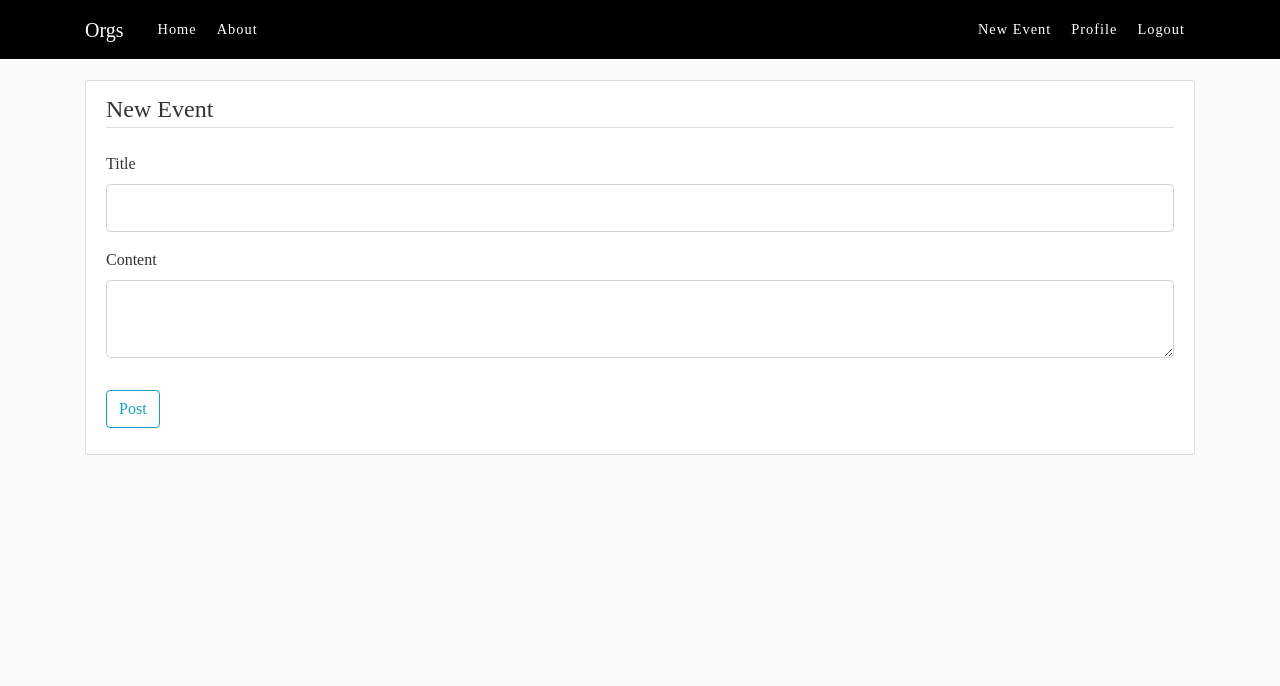
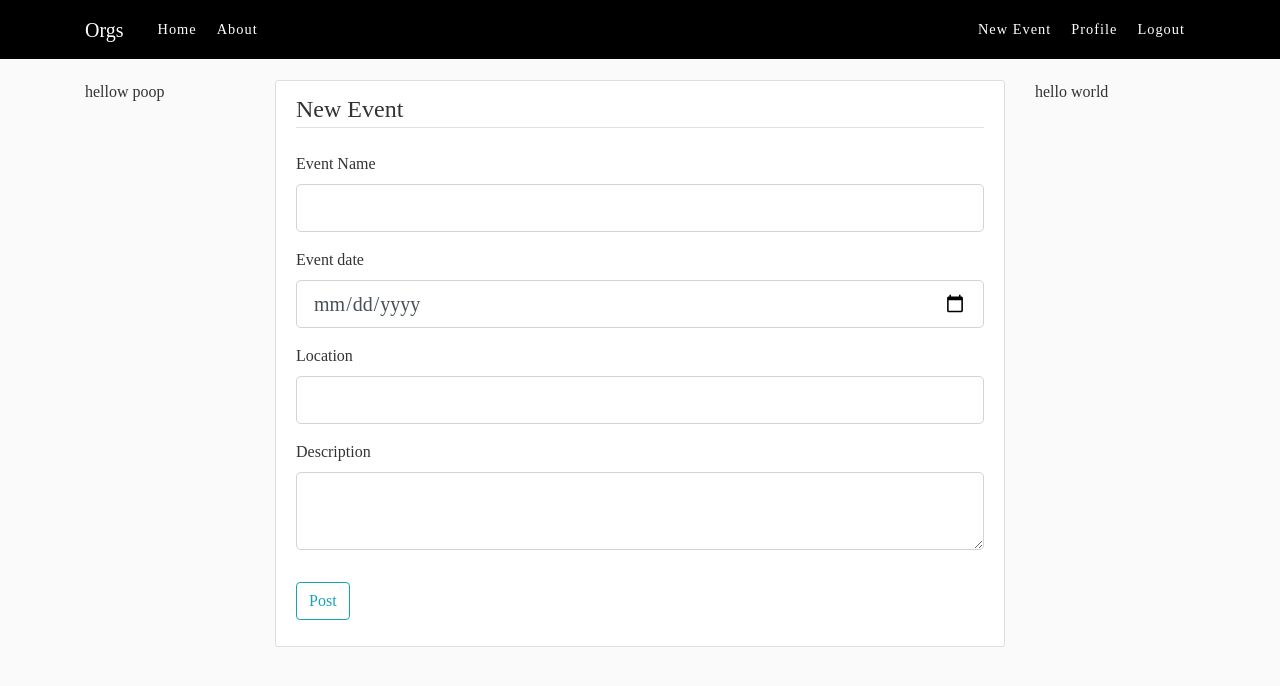
Before and after one commit to haucnguyen/orgs, a Flask app: page /post/new in a window 1280 px wide. Shown: the top 686 px of the page. Run offline with Flask 2, Linux system fonts and the light colour scheme; a user stored in the database is signed in; some libraries are stand-ins or nearby versions.

Commit message:
added columns and fixed db issue, updated events tab

```diff
--- a/orgs/models.py
+++ b/orgs/models.py
@@ -36,7 +36,9 @@ class User(db.Model, UserMixin):
 class Post(db.Model):
         id = db.Column(db.Integer, primary_key=True)
         title = db.Column(db.String(100), nullable=False)
+        date = db.Column(db.DateTime, nullable=False, default=datetime.date)
         date_posted = db.Column(db.DateTime, nullable=False, default=datetime.utcnow)
+        location = db.Column(db.String(50), nullable=False)
         content = db.Column(db.Text, nullable=False)
         user_id = db.Column(db.Integer, db.ForeignKey('user.id'), nullable=False)
 
--- a/orgs/posts/forms.py
+++ b/orgs/posts/forms.py
@@ -1,8 +1,11 @@
 from flask_wtf import FlaskForm
-from wtforms import StringField, SubmitField, TextAreaField
+from datetime import date
+from wtforms import StringField, SubmitField, TextAreaField, DateField
 from wtforms.validators import DataRequired
 
 class PostForm(FlaskForm):
-    title = StringField('Title', validators=[DataRequired()])
-    content = TextAreaField('Content', validators=[DataRequired()])
+    title = StringField('Event Name', validators=[DataRequired()])
+    date = DateField('Event date', default=date.today(), format='%m/%d/%Y', validators=[DataRequired(message="You need to enter the date.")])
+    location = StringField('Location', validators=[DataRequired()])
+    content = TextAreaField('Description', validators=[DataRequired()])
     submit = SubmitField('Post')
--- a/orgs/posts/routes.py
+++ b/orgs/posts/routes.py
@@ -13,7 +13,7 @@ posts = Blueprint('posts', __name__)
 def new_post():
     form = PostForm()
     if form.validate_on_submit():
-        post = Post(title=form.title.data, content=form.content.data, author=current_user)
+        post = Post(title=form.title.data, date=form.date.data, location=form.location.data, content=form.content.data, author=current_user)
         db.session.add(post)
         db.session.commit()
         flash('Your post has been created!', 'success')
@@ -36,12 +36,16 @@ def update_post(post_id):
         if form.validate_on_submit():
                 post.title = form.title.data
                 post.content = form.content.data
+                post.date = form.date.data
+                post.location = form.location.data
                 db.session.commit()
                 flash('Your post has been updated!', 'success')
                 return redirect(url_for('posts.post', post_id=post.id))
         elif request.method == 'GET':
                 form.title.data = post.title
                 form.content.data = post.content
+                form.date.data = post.date
+                form.location.data = post.location
         return render_template('create_post.html', title='Update Event', form=form, legend='Update Event')
 
 
--- a/orgs/templates/create_post.html
+++ b/orgs/templates/create_post.html
@@ -16,6 +16,33 @@
                     </div>
                 {% else %}
                     {{ form.title(class="form-control form-control-lg") }}
+                {% endif %}
+            </div>
+            <div class="form-group">
+                {{ form.date.label(class="form-control-label") }}
+                {% if form.date.errors %}
+                    {{ form.date(class="form-control form-control-lg is-invalid") }}
+                    <div class="invalid-feedback">
+                        {% for error in form.date.errors %}
+                            <span>{{ error }}</span>
+                        {% endfor %}
+                    </div>
+                {% else %}
+                    {{ form.date(class="form-control form-control-lg") }}
+                {% endif %}
+            </div>
+
+            <div class="form-group">
+                {{ form.location.label(class="form-control-label") }}
+                {% if form.location.errors %}
+                    {{ form.location(class="form-control form-control-lg is-invalid") }}
+                    <div class="invalid-feedback">
+                        {% for error in form.location.errors %}
+                            <span>{{ error }}</span>
+                        {% endfor %}
+                    </div>
+                {% else %}
+                    {{ form.location(class="form-control form-control-lg") }}
                 {% endif %}
             </div>
             <div class="form-group">
--- a/orgs/templates/home.html
+++ b/orgs/templates/home.html
@@ -9,6 +9,7 @@
                 <small class="text-muted">{{ post.date_posted.strftime('%Y-%m-%d') }}</small>
               </div>
               <h2><a class="article-title" href="{{ url_for('posts.post', post_id=post.id) }}">{{ post.title }}</a></h2>
+              <p class="article-content">{{ post.date }}</p>
               <p class="article-content">{{ post.content }}</p>
             </div>
         </article>
--- a/orgs/templates/landing_page.html
+++ b/orgs/templates/landing_page.html
@@ -5,7 +5,7 @@
             <div class="intro-text">
                 <div class="intro-lead-in">a student organization database</div>
                 <div class="intro-heading text-uppercase">Welcome To Orgs!</div>
-                <a class="btn btn-primary btn-xl text-uppercase js-scroll-trigger" href="#services">Tell Me More</a>
+                <a class="btn btn-primary btn-xl text-uppercase js-scroll-trigger" href="{{ url_for('users.register') }}">Tell Me More</a>
             </div>
         </div>
     </header>
--- a/orgs/templates/layout.html
+++ b/orgs/templates/layout.html
@@ -51,7 +51,10 @@
     </header>
     <main role="main" class="container">
         <div class="row">
-            <div class="container">
+            <div class="col">
+                hellow poop
+            </div>
+            <div class="col-8">
                 {% with messages = get_flashed_messages(with_categories=true) %} {% if messages %}
                 {% for category, message in messages %}
                 <div class="alert alert-{{ category }}">
@@ -59,7 +62,11 @@
                 </div>
                 {% endfor %} {% endif %} {% endwith %} {% block content %}{% endblock %}
             </div>
+            <div class="col">
+                   hello world
+            </div>
         </div>
+
     </main>
     <!-- Optional JavaScript -->
     <!-- jQuery first, then Popper.js, then Bootstrap JS -->
--- a/orgs/templates/post.html
+++ b/orgs/templates/post.html
@@ -15,6 +15,8 @@
             {% endif%}
         </div>
         <h2 class="article-title">{{ post.title }}</h2>
+        <p class="article-content">{{ post.date }}</p>
+        <p class="article-content">{{ post.location }}</p>
         <p class="article-content">{{ post.content }}</p>
     </div>
 </article>
--- a/orgs/users/routes.py
+++ b/orgs/users/routes.py
@@ -50,7 +50,7 @@ def account():
         form = UpdateAccountForm()
         if form.validate_on_submit():
                 if form.picture.data:
-                        picture_file = saved_picture(form.picture.data)
+                        picture_file = save_picture(form.picture.data)
                         current_user.image_file = picture_file
                 current_user.username = form.username.data
                 current_user.email = form.email.data
```
Also changed, not shown: orgs/site.db, orgs/static/profile_pics/1d93c7d6ba408f18.jpg (added), 1 other file.
